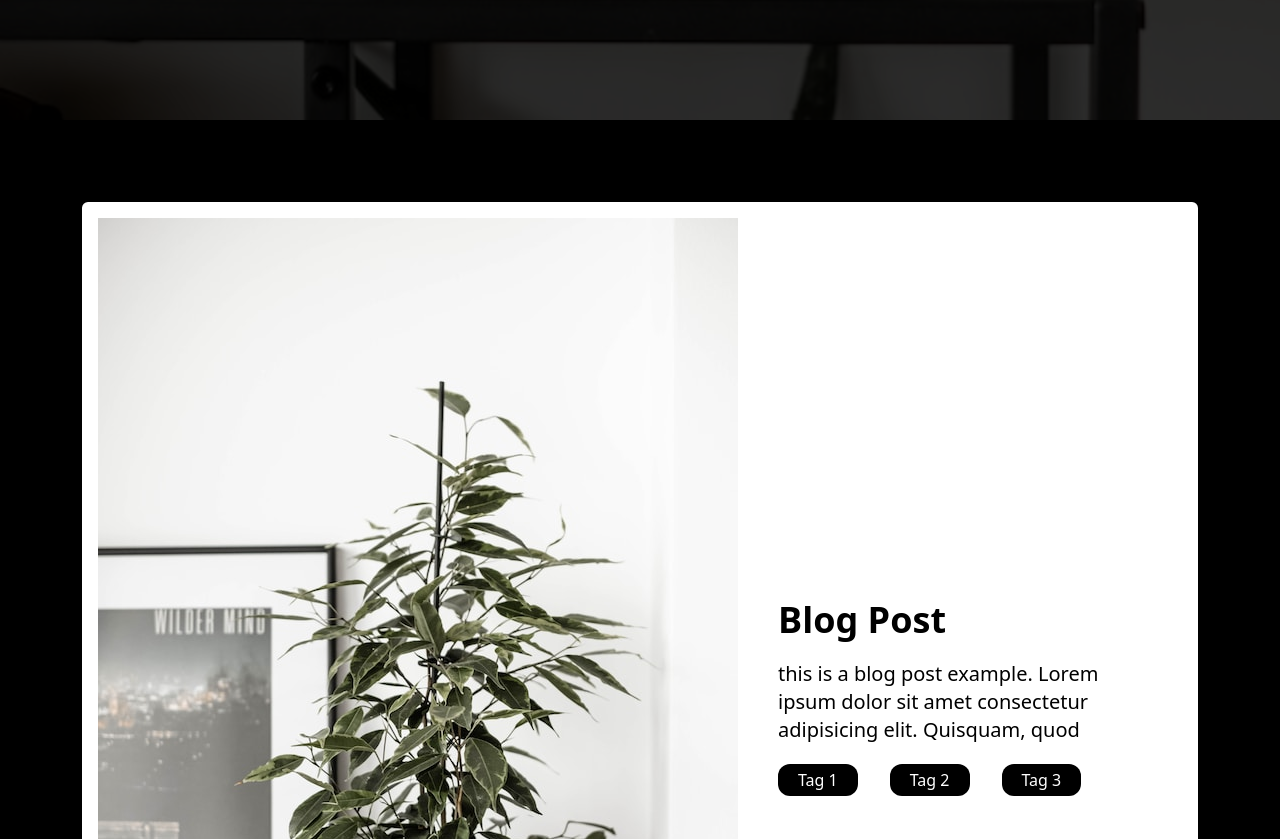
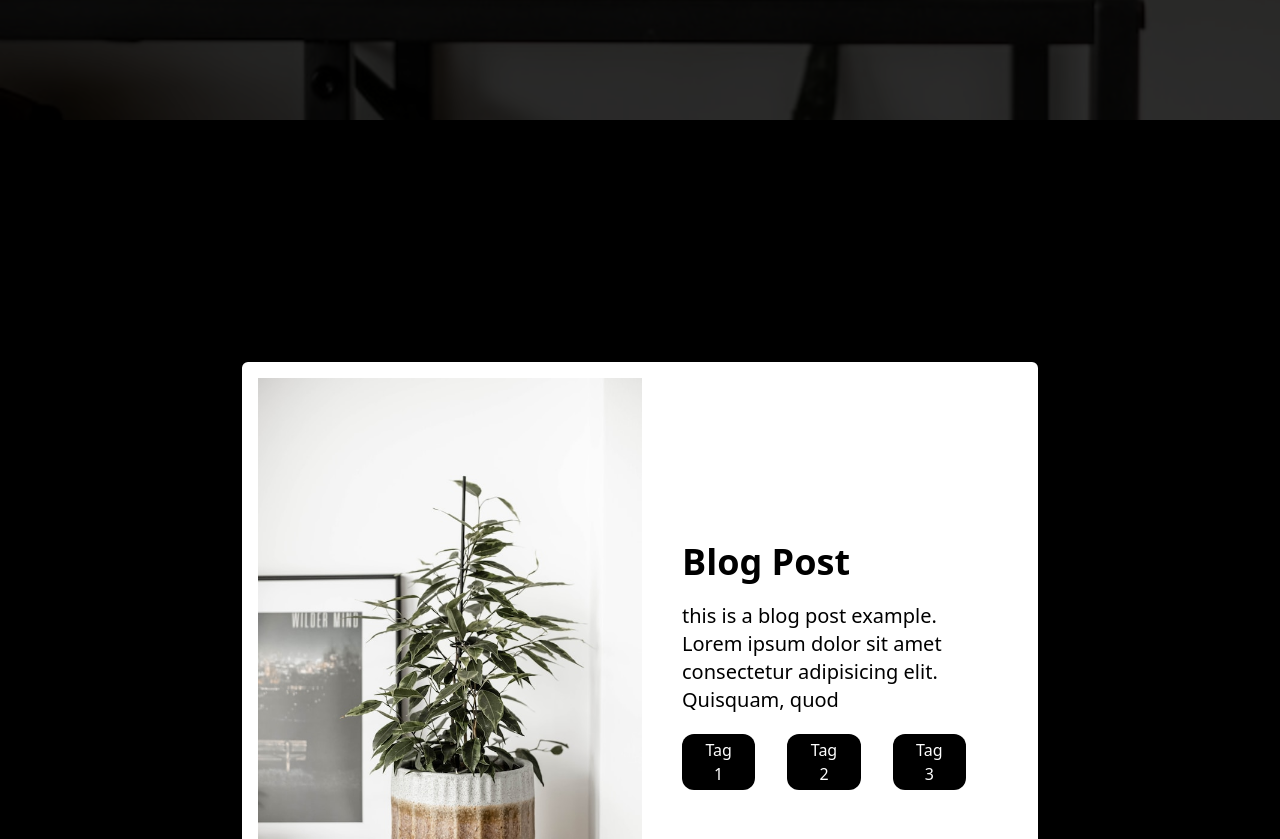
Before and after one commit to obligado86/Joseph-10sq-test, a website built with webpack: page src/index.html in a window 1280 px wide. Shown: the part 4200-5039 px from the top of the page. Built offline with nearby package versions, Linux system fonts and the light colour scheme; what @alpinejs/intersect, js-confetti would draw is missing.

Commit message:
filta 10sq test from joseph obligado

```diff
--- a/src/index.html
+++ b/src/index.html
@@ -65,10 +65,10 @@
 
     <!-- Blog Card -->
 
-    <section x-intersect.half="currentBg= `bg-zinc-100`" class="w-100 min-h-full p-20 flex justify-center items-center">
+    <section x-intersect.half="currentBg= `bg-zinc-100`" class="w-100 min-h-full p-20 lg:p-60 flex justify-center items-center">
       <div class="w-80 sm:w-full h-auto p-4 border-2 border-black bg-white rounded-lg">
         <div class="block lg:inline-flex rounded-lg">
-          <img src="./static/image.jpg" class="object-fit w-full lg:w-45"/>
+          <img src="./static/image.jpg" class="object-fit w-full lg:w-96"/>
           <div class="block my-auto p-10">
             <h1 class="text-4xl font-bold mb-5">Blog Post</h1>
             <p class="text-xl mb-5">this is a blog post example. Lorem ipsum dolor sit amet consectetur adipisicing elit. Quisquam, quod</p>
```
